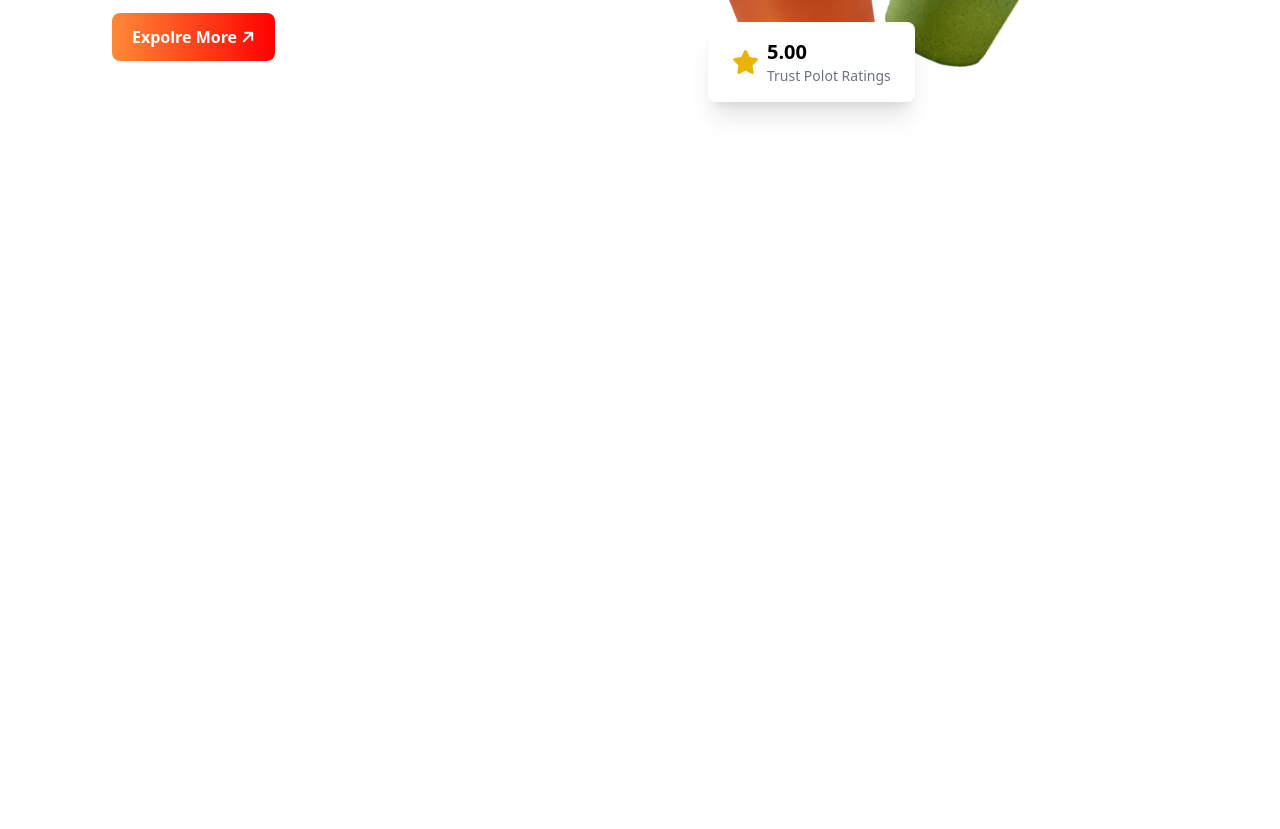
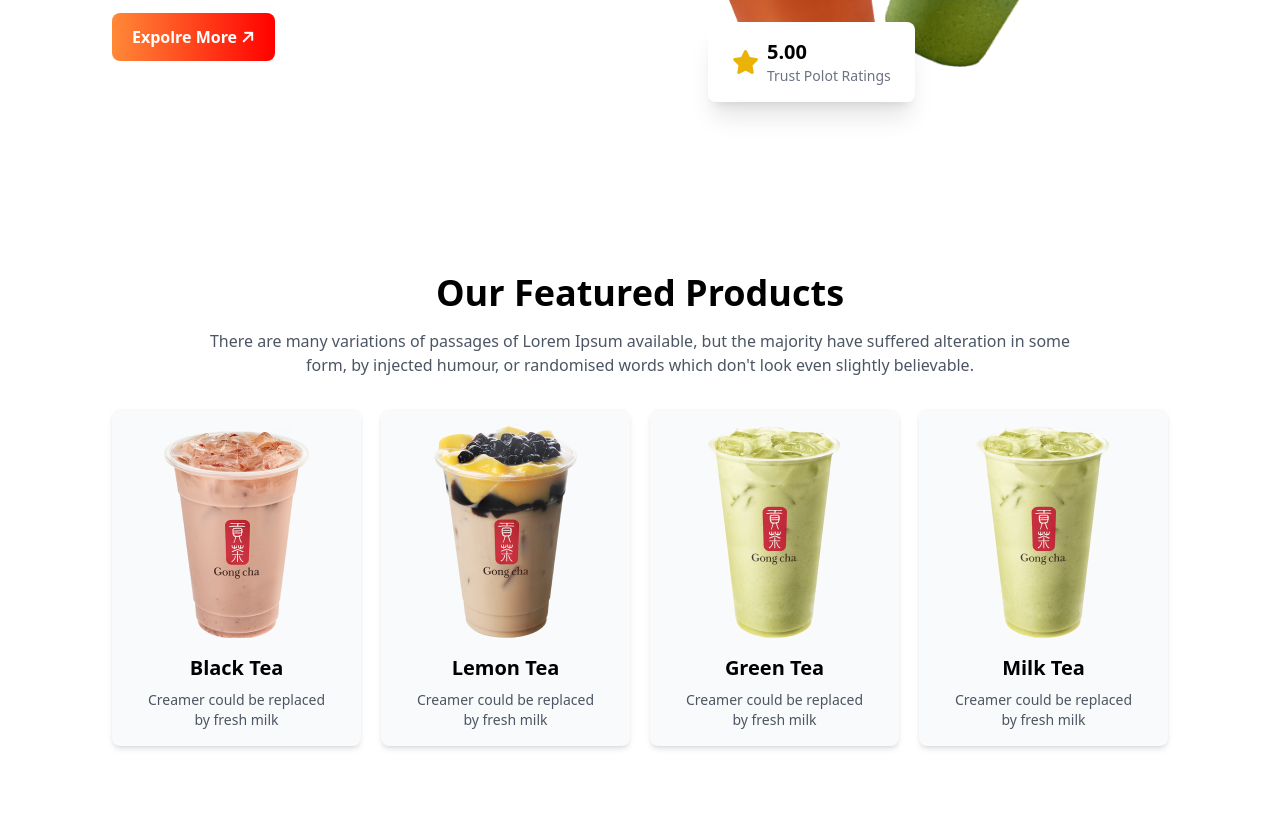
Before and after one commit to jewelranashepon/tea-house, a plain HTML site: page index.html in a window 1280 px wide. Shown: the part 410-1239 px from the top of the page. Before the commit the page ends 800 px from the top, so only its background shows below. Drawn offline with nearby package versions, Linux system fonts and the light colour scheme.

Commit message:
Featured section created

```diff
--- a/index.html
+++ b/index.html
@@ -56,6 +56,49 @@
 
         </header>
 
+        <!-- Featured Products Section -->
+         <section class="py-8 lg:py-20">
+            <div class="text-center space-y-4 mb-8">
+                <h1 class="text-4xl font-semibold">Our Featured Products</h1>
+                <p class="text-gray-600 max-w-4xl mx-auto">There are many variations of passages of Lorem Ipsum available, but the majority have suffered alteration in some form, by injected humour, or randomised words which don't look even slightly believable. </p>
+            </div>
+            <div class="grid grid-cols-4 gap-5">
+                <div class="bg-gray-50 rounded-lg shadow-md overflow-hidden">
+                    <img src="images/tea-2.png" alt="tea-1" class="mx-auto p-4"/>
+                    <div class="text-center px-8 pb-4 space-y-2">
+                        <h2 class="text-xl font-bold">Black Tea</h2>
+                        <p class="text-sm text-gray-600">Creamer could be replaced by fresh milk</p>
+                    </div>
+                </div>
+
+                <div class="bg-gray-50 rounded-lg shadow-md overflow-hidden">
+                    <img src="images/tea-3.png" alt="tea-1" class="mx-auto p-4"/>
+                    <div class="text-center px-8 pb-4 space-y-2">
+                        <h2 class="text-xl font-bold">Lemon Tea</h2>
+                        <p class="text-sm text-gray-600">Creamer could be replaced by fresh milk</p>
+                    </div>
+                </div>
+
+                <div class="bg-gray-50 rounded-lg shadow-md overflow-hidden">
+                    <img src="images/tea-1.png" alt="tea-1" class="mx-auto p-4"/>
+                    <div class="text-center px-8 pb-4 space-y-2">
+                        <h2 class="text-xl font-bold">Green Tea</h2>
+                        <p class="text-sm text-gray-600">Creamer could be replaced by fresh milk</p>
+                    </div>
+                </div>
+
+                <div class="bg-gray-50 rounded-lg shadow-md overflow-hidden">
+                    <img src="images/tea-1.png" alt="tea-1" class="mx-auto p-4"/>
+                    <div class="text-center px-8 pb-4 space-y-2">
+                        <h2 class="text-xl font-bold">Milk Tea</h2>
+                        <p class="text-sm text-gray-600">Creamer could be replaced by fresh milk</p>
+                    </div>
+                </div>
+
+            </div>
+
+         </section>
+
     </main>
   </body>
 </html>
```
